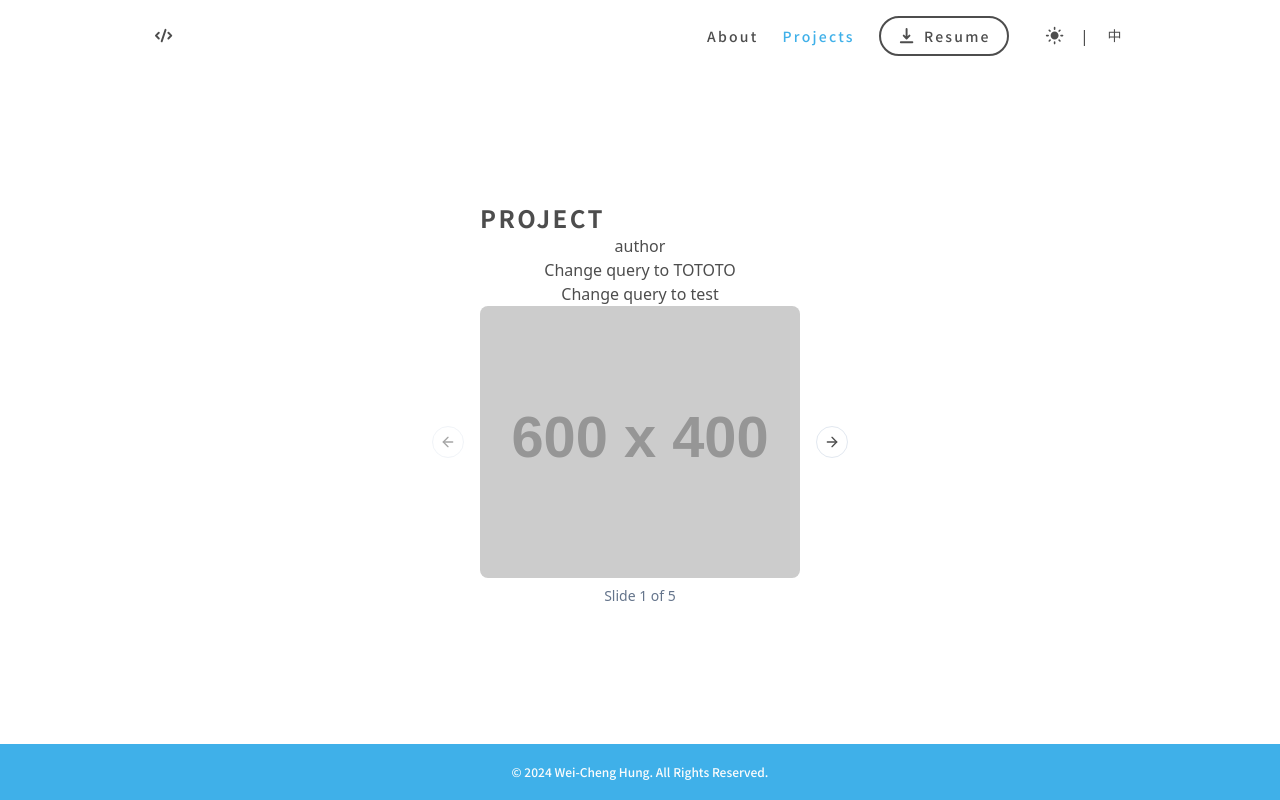
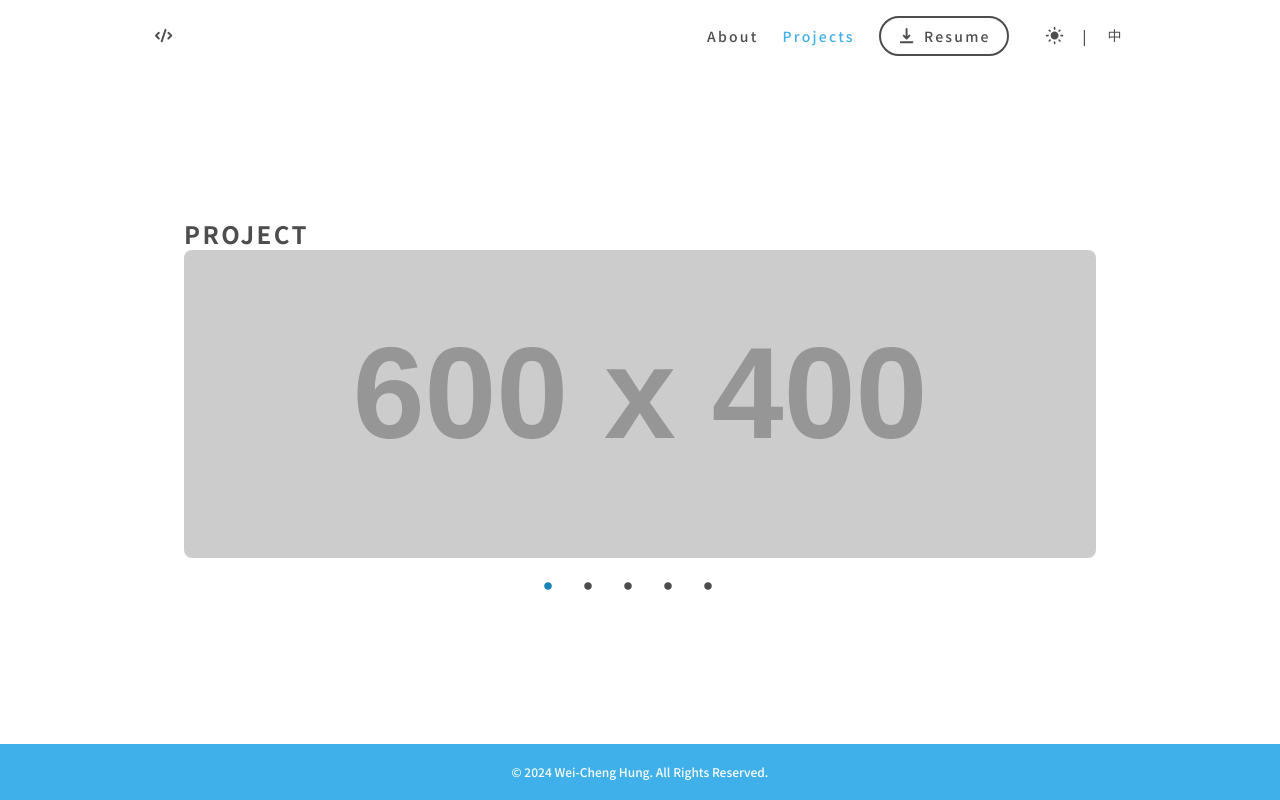
Before and after one commit to weicheng2138/weicheng-portfolio, a React (Vite) app: page /projects/1 in a window 1280 px wide. Built offline with nearby package versions, Linux system fonts and the light colour scheme.

Commit message:
feat(carousel): complete navigation-dot for carousel

```diff
--- a/src/components/ui/carousel.tsx
+++ b/src/components/ui/carousel.tsx
@@ -3,6 +3,7 @@ import useEmblaCarousel, {
   type UseEmblaCarouselType,
 } from 'embla-carousel-react';
 import { ArrowLeft, ArrowRight } from 'lucide-react';
+import { RxDotFilled } from 'react-icons/rx';
 
 import { cn } from '@/lib/utils';
 import { Button } from '@/components/ui/button';
@@ -24,8 +25,11 @@ type CarouselContextProps = {
   api: ReturnType<typeof useEmblaCarousel>[1];
   scrollPrev: () => void;
   scrollNext: () => void;
+  scrollTo: (index: number) => void;
   canScrollPrev: boolean;
   canScrollNext: boolean;
+  scrollSnaps: number[];
+  selectedIndex: number;
 } & CarouselProps;
 
 const CarouselContext = React.createContext<CarouselContextProps | null>(null);
@@ -65,15 +69,31 @@ const Carousel = React.forwardRef<
     );
     const [canScrollPrev, setCanScrollPrev] = React.useState(false);
     const [canScrollNext, setCanScrollNext] = React.useState(false);
+    const [selectedIndex, setSelectedIndex] = React.useState(0);
+    const [scrollSnaps, setScrollSnaps] = React.useState<number[]>([]);
+
+    const onInit = React.useCallback((api: CarouselApi) => {
+      if (!api) return;
+      setScrollSnaps(api.scrollSnapList());
+    }, []);
 
     const onSelect = React.useCallback((api: CarouselApi) => {
       if (!api) {
         return;
       }
 
+      setSelectedIndex(api.selectedScrollSnap());
       setCanScrollPrev(api.canScrollPrev());
       setCanScrollNext(api.canScrollNext());
     }, []);
+
+    const scrollTo = React.useCallback(
+      (index: number) => {
+        // console.log('SCROLL TO');
+        api?.scrollTo(index);
+      },
+      [api],
+    );
 
     const scrollPrev = React.useCallback(() => {
       api?.scrollPrev();
@@ -109,6 +129,7 @@ const Carousel = React.forwardRef<
         return;
       }
 
+      onInit(api);
       onSelect(api);
       api.on('reInit', onSelect);
       api.on('select', onSelect);
@@ -116,7 +137,7 @@ const Carousel = React.forwardRef<
       return () => {
         api?.off('select', onSelect);
       };
-    }, [api, onSelect]);
+    }, [api, onSelect, onInit]);
 
     return (
       <CarouselContext.Provider
@@ -130,6 +151,9 @@ const Carousel = React.forwardRef<
           scrollNext,
           canScrollPrev,
           canScrollNext,
+          scrollTo,
+          scrollSnaps,
+          selectedIndex,
         }}
       >
         <div
@@ -192,69 +216,111 @@ const CarouselItem = React.forwardRef<
 });
 CarouselItem.displayName = 'CarouselItem';
 
-const CarouselPrevious = React.forwardRef<
+// const CarouselPrevious = React.forwardRef<
+//   HTMLButtonElement,
+//   React.ComponentProps<typeof Button>
+// >(({ className, variant = 'outline', size = 'icon', ...props }, ref) => {
+//   const { orientation, scrollPrev, canScrollPrev } = useCarousel();
+//
+//   return (
+//     <Button
+//       ref={ref}
+//       variant={variant}
+//       size={size}
+//       className={cn(
+//         'absolute  h-8 w-8 rounded-full',
+//         orientation === 'horizontal'
+//           ? '-left-12 top-1/2 -translate-y-1/2'
+//           : '-top-12 left-1/2 -translate-x-1/2 rotate-90',
+//         className,
+//       )}
+//       disabled={!canScrollPrev}
+//       onClick={scrollPrev}
+//       {...props}
+//     >
+//       <ArrowLeft className="h-4 w-4" />
+//       <span className="sr-only">Previous slide</span>
+//     </Button>
+//   );
+// });
+// CarouselPrevious.displayName = 'CarouselPrevious';
+//
+// const CarouselNext = React.forwardRef<
+//   HTMLButtonElement,
+//   React.ComponentProps<typeof Button>
+// >(({ className, variant = 'outline', size = 'icon', ...props }, ref) => {
+//   const { orientation, scrollNext, canScrollNext } = useCarousel();
+//
+//   return (
+//     <Button
+//       ref={ref}
+//       variant={variant}
+//       size={size}
+//       className={cn(
+//         'absolute h-8 w-8 rounded-full',
+//         orientation === 'horizontal'
+//           ? '-right-12 top-1/2 -translate-y-1/2'
+//           : '-bottom-12 left-1/2 -translate-x-1/2 rotate-90',
+//         className,
+//       )}
+//       disabled={!canScrollNext}
+//       onClick={scrollNext}
+//       {...props}
+//     >
+//       <ArrowRight className="h-4 w-4" />
+//       <span className="sr-only">Next slide</span>
+//     </Button>
+//   );
+// });
+// CarouselNext.displayName = 'CarouselNext';
+
+const CarouselDotNavigation = React.forwardRef<
   HTMLButtonElement,
   React.ComponentProps<typeof Button>
 >(({ className, variant = 'outline', size = 'icon', ...props }, ref) => {
-  const { orientation, scrollPrev, canScrollPrev } = useCarousel();
+  const { scrollTo, scrollSnaps, selectedIndex } = useCarousel();
 
   return (
+    <div className="mt-2 flex justify-center gap-2 md:mt-4 md:gap-4">
+      {scrollSnaps.map((_, index) => {
+        return (
           <Button
+            key={index}
             ref={ref}
             variant={variant}
             size={size}
             className={cn(
-        'absolute  h-8 w-8 rounded-full',
-        orientation === 'horizontal'
-          ? '-left-12 top-1/2 -translate-y-1/2'
-          : '-top-12 left-1/2 -translate-x-1/2 rotate-90',
+              'h-6 w-6 gap-1 rounded-full border-0 md:gap-2',
+              '-bottom-12 left-1/2 -translate-x-1/2',
+              'transition-all duration-300 ease-in-out hover:scale-125 md:hover:scale-150',
               className,
             )}
-      disabled={!canScrollPrev}
-      onClick={scrollPrev}
+            onClick={() => {
+              scrollTo(index);
+            }}
             {...props}
           >
-      <ArrowLeft className="h-4 w-4" />
-      <span className="sr-only">Previous slide</span>
+            <RxDotFilled
+              className={cn(
+                'h-6 w-6',
+                index === selectedIndex ? 'text-primary04' : '',
+              )}
+            />
+            <span className="sr-only">Navigate through slides</span>
           </Button>
         );
-});
-CarouselPrevious.displayName = 'CarouselPrevious';
-
-const CarouselNext = React.forwardRef<
-  HTMLButtonElement,
-  React.ComponentProps<typeof Button>
->(({ className, variant = 'outline', size = 'icon', ...props }, ref) => {
-  const { orientation, scrollNext, canScrollNext } = useCarousel();
-
-  return (
-    <Button
-      ref={ref}
-      variant={variant}
-      size={size}
-      className={cn(
-        'absolute h-8 w-8 rounded-full',
-        orientation === 'horizontal'
-          ? '-right-12 top-1/2 -translate-y-1/2'
-          : '-bottom-12 left-1/2 -translate-x-1/2 rotate-90',
-        className,
-      )}
-      disabled={!canScrollNext}
-      onClick={scrollNext}
-      {...props}
-    >
-      <ArrowRight className="h-4 w-4" />
-      <span className="sr-only">Next slide</span>
-    </Button>
+      })}
+    </div>
   );
 });
-CarouselNext.displayName = 'CarouselNext';
+CarouselDotNavigation.displayName = 'CarouselDotNavigation';
 
 export {
   type CarouselApi,
   Carousel,
   CarouselContent,
   CarouselItem,
-  CarouselPrevious,
-  CarouselNext,
+  // CarouselPrevious,
+  // CarouselNext,
+  CarouselDotNavigation,
 };
--- a/src/pages/project.tsx
+++ b/src/pages/project.tsx
@@ -7,9 +7,8 @@ import {
   Carousel,
   CarouselContent,
   CarouselItem,
-  CarouselNext,
-  CarouselPrevious,
   type CarouselApi,
+  CarouselDotNavigation,
 } from '@/components/ui/carousel';
 import { motion } from 'framer-motion';
 import { cn } from '@/lib/utils';
@@ -23,50 +22,18 @@ const Project = () => {
   const [searchParams, setSearchParams] = useSearchParams();
 
   const [api, setApi] = useState<CarouselApi>();
-  const [current, setCurrent] = useState(0);
-  const [count, setCount] = useState(0);
 
-  useEffect(() => {
-    if (!api) {
-      return;
-    }
-
-    setCount(api.scrollSnapList().length);
-    setCurrent(api.selectedScrollSnap() + 1);
-
-    api.on('select', () => {
-      setCurrent(api.selectedScrollSnap() + 1);
-    });
-  }, [api]);
   return (
-    <div>
+    <div className="px-8 md:px-14">
       <Typography variant="h1">PROJECT</Typography>
-      <h1 className="text-center">{t('author')}</h1>
 
       <div className="flex flex-col">
-        {searchParams.get('q')}
-        {searchParams.getAll('arr')}
-        <button
-          onClick={() => {
-            setSearchParams({ q: 'TOTOTO' });
-          }}
-        >
-          Change query to TOTOTO
-        </button>
-        <button
-          onClick={() => {
-            setSearchParams({ q: 'test' });
-          }}
-        >
-          Change query to test
-        </button>
-
-        <Carousel setApi={setApi} className="w-full max-w-xs">
+        <Carousel setApi={setApi} className="w-full">
           <CarouselContent>
             {Array.from({ length: 5 }).map((_, index) => (
               <CarouselItem key={index}>
                 <Card>
-                  <CardImage>
+                  <CardImage className="h-[308px]">
                     <motion.img
                       src="https://placehold.co/600x400"
                       className={cn('h-full w-full object-cover')}
@@ -80,12 +47,11 @@ const Project = () => {
               </CarouselItem>
             ))}
           </CarouselContent>
-          <CarouselPrevious />
-          <CarouselNext />
+          <CarouselDotNavigation />
         </Carousel>
-        <div className="py-2 text-center text-sm text-muted-foreground">
-          Slide {current} of {count}
-        </div>
+        {/* <div className="py-2 text-center text-sm text-muted-foreground"> */}
+        {/*   Slide {current} of {count} */}
+        {/* </div> */}
       </div>
     </div>
   );
```
Lines whose indentation alone changed are shown as unchanged.
